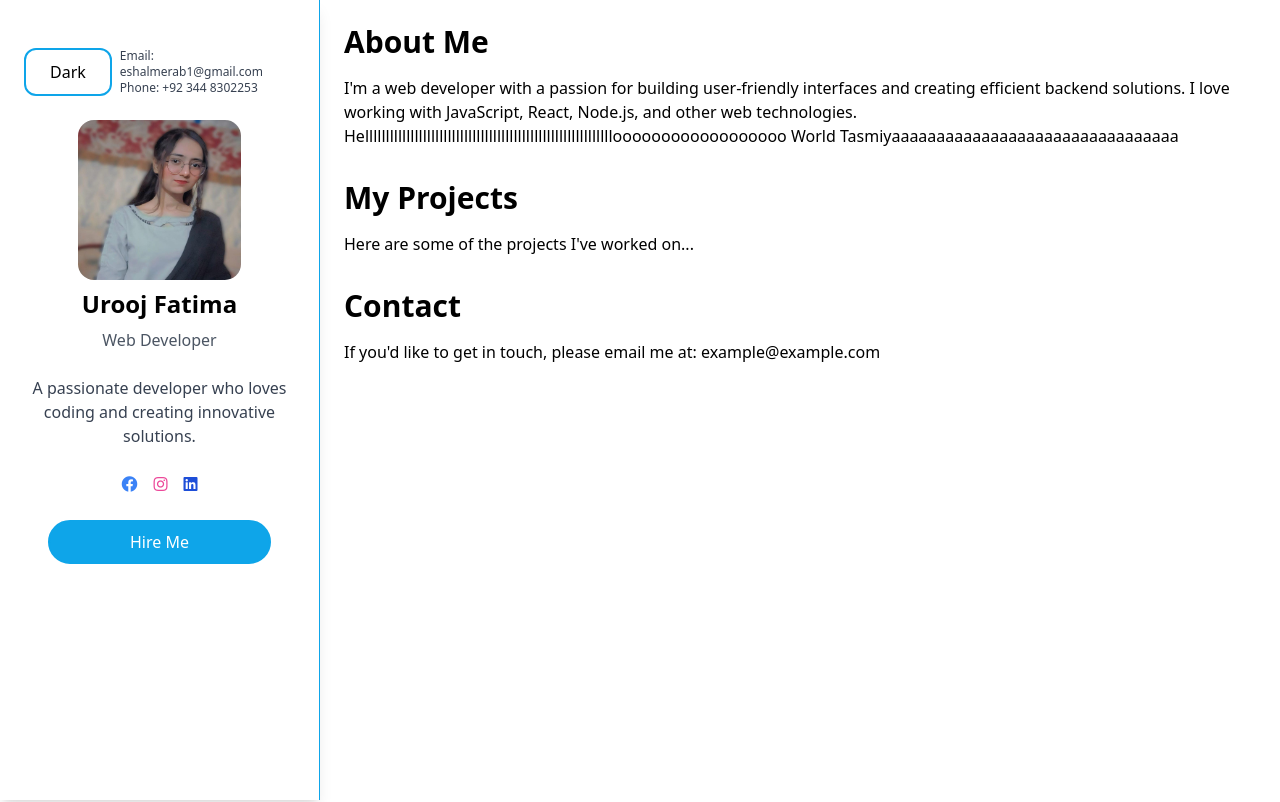
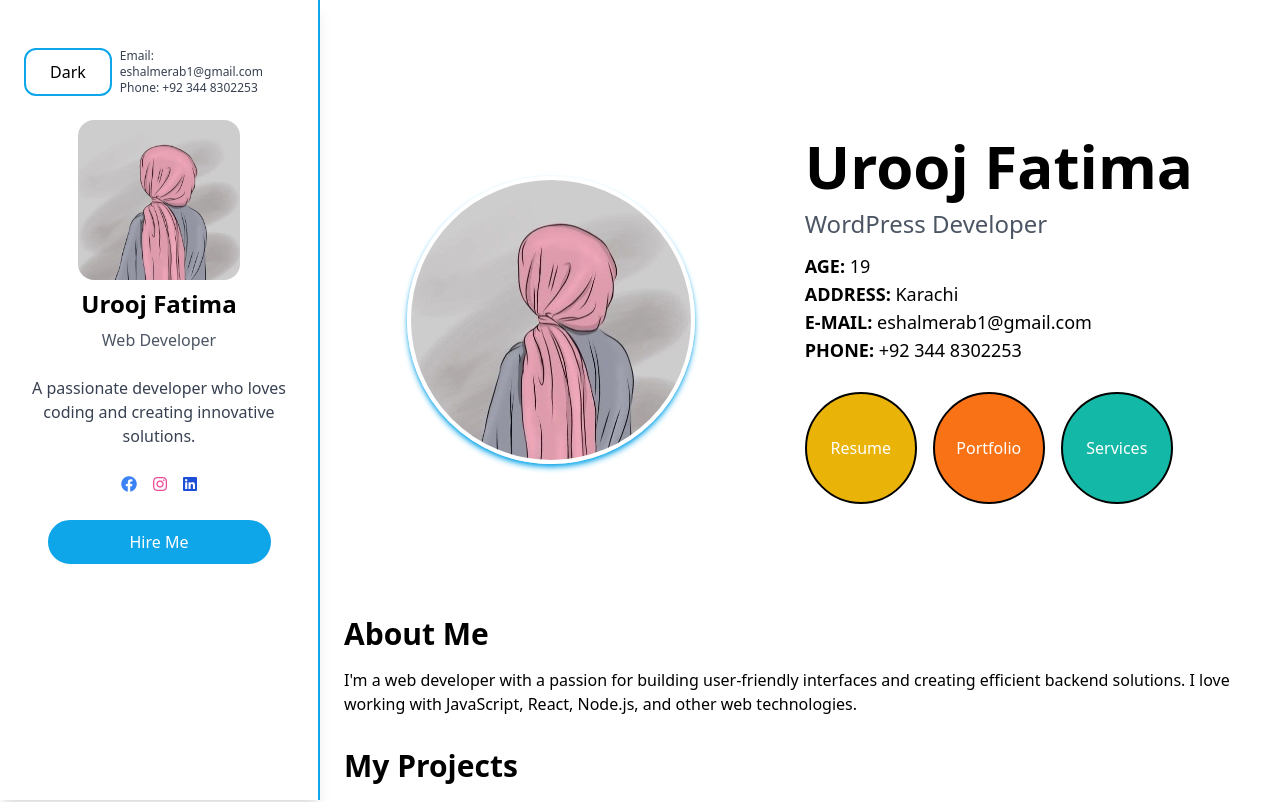
Before and after one commit to UroojFatim/Portfolio, a React (Vite) app: page / in a window 1280 px wide. Shown: the top 802 px of the page. Built offline with nearby package versions, Linux system fonts and the light colour scheme.

Commit message:
Hero section

```diff
--- a/src/App.jsx
+++ b/src/App.jsx
@@ -17,11 +17,11 @@ const App = () => {
 
     return (
       <div className={`flex ${isDarkMode ? 'dark' : ''}`}>
-      {/* Fixed Sidebar */}
+        {/* Sidebar */}
         <Sidebar toggleTheme={toggleTheme} isDarkMode={isDarkMode} />
 
         {/* Scrollable Content Area */}
-      <div className="flex-1 ml-[25%] p-6 bg-lightTheme-bg dark:bg-darkTheme-bg h-screen overflow-y-auto text-lightTheme-text dark:text-darkTheme-text">
+        <div className="flex-1 p-6 bg-lightTheme-bg dark:bg-darkTheme-bg min-h-screen overflow-y-auto text-lightTheme-text dark:text-darkTheme-text lg:ml-[25%] md:ml-[20%] sm:ml-0">
           <Home />
         </div>
       </div>
--- /dev/null
+++ b/src/Components/Hero.jsx
@@ -0,0 +1,49 @@
+import React from 'react';
+import ProfileImage from '../assets/ProfileImage.jpeg'; // Adjust the path as necessary
+
+const Hero = () => {
+    return (
+        <section className="hero-section bg-lightTheme-bg dark:bg-darkTheme-bg p-8 text-center flex flex-col lg:flex-row justify-around items-center my-20 space-y-8 lg:space-y-0 lg:space-x-12 animate-fadeIn">
+            {/* Profile Image Section */}
+            <div className="animate-slideInUp lg:animate-none transition duration-1000 ease-in-out">
+                <img
+                    src={ProfileImage}
+                    alt="Urooj Fatima"
+                    className="w-48 h-48 sm:w-60 sm:h-60 lg:w-72 lg:h-72 rounded-full border-4 border-white dark:shadow-lg dark:shadow-darkTheme-accent shadow-lightTheme-accent shadow-md"
+                />
+            </div>
+
+            {/* Text and Buttons Section */}
+            <div className='flex flex-col gap-3 text-center lg:text-left animate-slideInRight transition duration-1000 ease-in-out'>
+                <h1 className="text-4xl sm:text-5xl lg:text-6xl font-bold text-lightTheme-text dark:text-darkTheme-text">
+                    Urooj Fatima
+                </h1>
+                <p className="text-lg sm:text-xl lg:text-2xl text-gray-600 dark:text-gray-300">
+                    WordPress Developer
+                </p>
+
+                <div className="text-sm sm:text-base lg:text-lg">
+                    <p><strong>AGE:</strong> 19</p>
+                    <p><strong>ADDRESS:</strong> Karachi</p>
+                    <p><strong>E-MAIL:</strong> eshalmerab1@gmail.com</p>
+                    <p><strong>PHONE:</strong> +92 344 8302253</p>
+                </div>
+
+                {/* Action Buttons */}
+                <div className="flex justify-center lg:justify-start space-x-4 mt-4">
+                    <button className="border-2 border-black dark:border-white bg-yellow-500 text-white w-20 h-20 sm:w-24 sm:h-24 lg:w-28 lg:h-28 rounded-full hover:opacity-80 transition transform hover:scale-105">
+                        Resume
+                    </button>
+                    <button className="border-2 border-black dark:border-white bg-orange-500 text-white w-20 h-20 sm:w-24 sm:h-24 lg:w-28 lg:h-28 rounded-full hover:opacity-80 transition transform hover:scale-105">
+                        Portfolio
+                    </button>
+                    <button className="border-2 border-black dark:border-white bg-teal-500 text-white w-20 h-20 sm:w-24 sm:h-24 lg:w-28 lg:h-28 rounded-full hover:opacity-80 transition transform hover:scale-105">
+                        Services
+                    </button>
+                </div>
+            </div>
+        </section>
+    );
+};
+
+export default Hero;
--- a/src/Components/LeftSide/Sidebar.jsx
+++ b/src/Components/LeftSide/Sidebar.jsx
@@ -1,9 +1,9 @@
 import React from "react";
-import Profile from "../../assets/Profile.jpeg";
+import Profile from "../../assets/ProfileImage.jpeg";
 
 const Sidebar = ({ toggleTheme, isDarkMode }) => {
   return (
-    <div className="w-1/4 bg-lightTheme-bg dark:bg-darkTheme-bg p-6 shadow-lg h-screen fixed left-0 top-0 text-lightTheme-text dark:text-darkTheme-text border-r border-lightTheme-accent dark:border-darkTheme-accent animate-slideIn">
+    <div className="w-1/4 bg-lightTheme-bg dark:bg-darkTheme-bg p-6 shadow-lg h-screen fixed left-0 top-0 text-lightTheme-text dark:text-darkTheme-text border-r-2 border-lightTheme-accent dark:border-darkTheme-accent animate-slideIn">
       {/* Theme Toggle Button */}
       <div className="mt-6 flex item-center gap-2 justify-between">
         <button
--- a/src/Components/RightSide/Home.jsx
+++ b/src/Components/RightSide/Home.jsx
@@ -1,40 +1,23 @@
-import React from 'react'
+import React from 'react';
+import Hero from '../Hero';
 
 const Home = () => {
   return (
     <div>
-      {/* Replace the following content with your own components */}
+      <Hero /> {/* Add the Hero section here */}
+
       <section className="mb-8">
         <h2 className="text-3xl font-bold mb-4">About Me</h2>
         <p>
           I'm a web developer with a passion for building user-friendly
           interfaces and creating efficient backend solutions. I love working
           with JavaScript, React, Node.js, and other web technologies.
-
-
-
-          Helllllllllllllllllllllllllllllllllllllllllllllllllllllllllllloooooooooooooooooo World
-
-
-
-
-
-
-
-
-
-
-
-
-
-          Tasmiyaaaaaaaaaaaaaaaaaaaaaaaaaaaaaaaa
         </p>
       </section>
 
       <section className="mb-8">
         <h2 className="text-3xl font-bold mb-4">My Projects</h2>
         <p>Here are some of the projects I've worked on...</p>
-        {/* You can add more project components or details here */}
       </section>
 
       <section className="mb-8">
@@ -45,4 +28,4 @@ const Home = () => {
   );
 };
 
-export default Home
+export default Home;
--- a/tailwind.config.js
+++ b/tailwind.config.js
@@ -19,16 +19,31 @@ export default {
         },
       },
       keyframes: {
+        fadeIn: {
+          '0%': { opacity: '0' },
+          '100%': { opacity: '1' },
+        },
+        slideInUp: {
+          '0%': { transform: 'translateY(50px)', opacity: '0' },
+          '100%': { transform: 'translateY(0)', opacity: '1' },
+        },
+        slideInRight: {
+          '0%': { transform: 'translateX(-50px)', opacity: '0' },
+          '100%': { transform: 'translateX(0)', opacity: '1' },
+        },
         slideIn: {
           '0%': { transform: 'translateX(-100%)', opacity: '0' },
           '100%': { transform: 'translateX(0)', opacity: '1' },
         },
       },
       animation: {
+        fadeIn: 'fadeIn 1.2s ease-in-out',
+        slideInUp: 'slideInUp 1s ease-out',
+        slideInRight: 'slideInRight 1s ease-out',
         slideIn: 'slideIn 0.8s ease-out forwards',
       },
     },
   },
-  darkMode: 'class',
+  darkMode: 'class', // Enable dark mode based on a class
   plugins: [],
-}
+};
```
Also changed, not shown: src/assets/ProfileImage.jpeg (added), 1 other file (tests, documents, lock files or other folders). Lines whose indentation alone changed are shown as unchanged.
